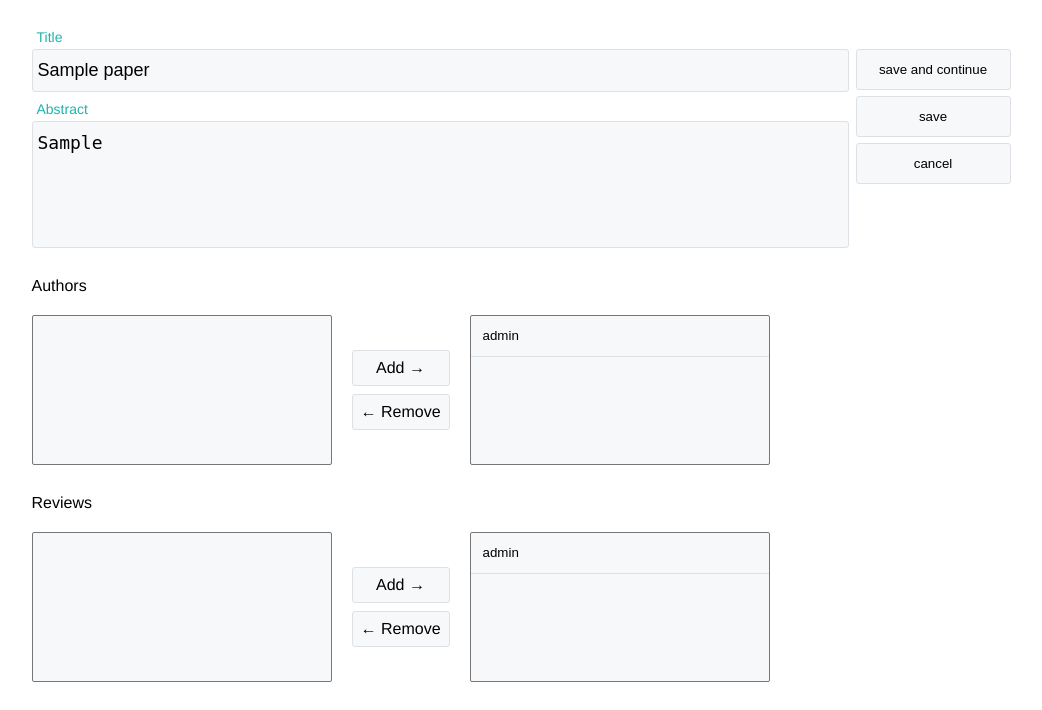
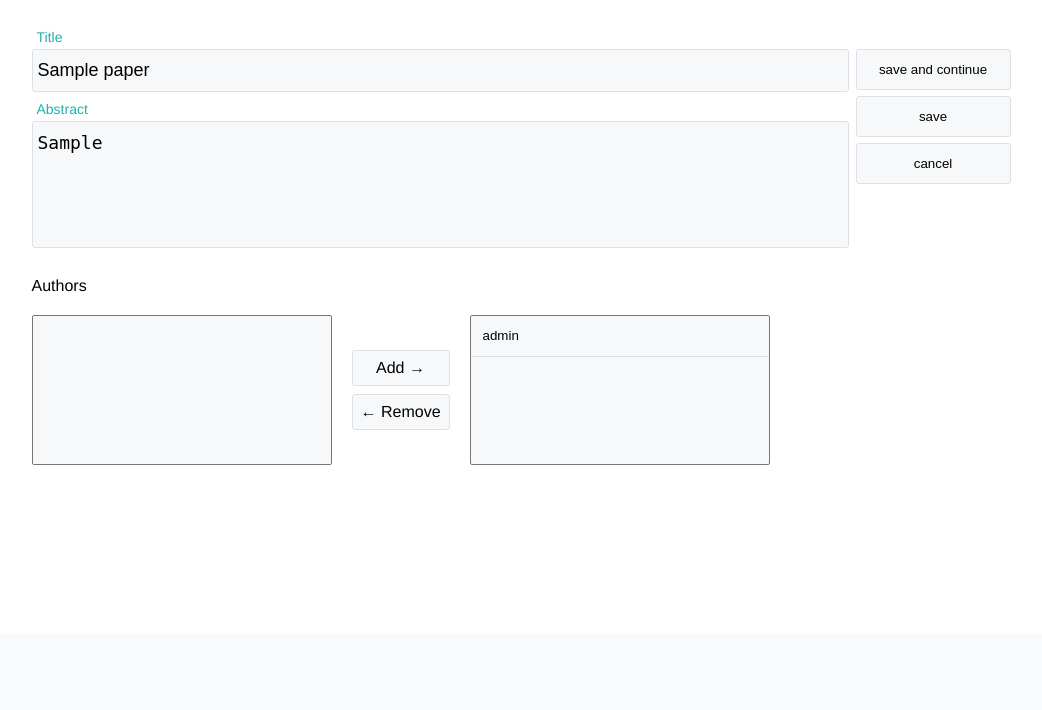
Before and after one commit to SebastianKapunkt/paper-review-platform, a Flask app: page /paper/1/edit in a window 1280 px wide. Shown: the part 167-877 px from the top of the page, without its empty margins (119-1161 px from the left). After the commit the page ends 632 px from the top, so only its background shows below. Run offline with Flask 2, Linux system fonts and the light colour scheme; the visitor is signed in with stand-in values (Sample User, id 1); data comes from the database, SQL or seed files in the repository; tables that the repository leaves empty hold one stand-in row (values such as "Sample post"); lists and menus that the app fills with data are empty; a map, chart or similar area stays blank; parts of the project's set-up code (start-up, migrations or seed data) failed here and were passed over.

Commit message:
remove review form default paper page

```diff
--- a/app/templates/edit_paper.html
+++ b/app/templates/edit_paper.html
@@ -32,26 +32,6 @@
                     {% endfor %}
                 </select>
             </div>
-            <div class="title">Reviews</div>
-            <div class="select-box">
-                <select multiple id="notYetReviwerId" name="allUsers">
-                    {% for user in filtered_user %}
-                    <option value="{{user['id']}}"> {{user['username']}}</option>
-                    {% endfor %}
-                </select>
-
-                <div>
-                    <div onClick="put(notYetReviwerId, reviewerId)"> Add &rarr; </div>
-                    <div onClick="put(reviewerId, notYetReviwerId)">&larr; Remove </div>
-                </div>
-
-                <select multiple id="reviewerId" name="reviewer">
-                    {% for review in paper.reviews %}
-                    <option value="{{review.user['id']}}"> {{review.user['username']}}</option>
-                    {% endfor %}
-                </select>
-            </div>
-
         </div>
         <div class="right-side">
             <button type="submit" name="submit" value="redirect">save and continue</button>
```
Also changed, not shown: app/templates/show_paper.html (+0 -9 lines).
